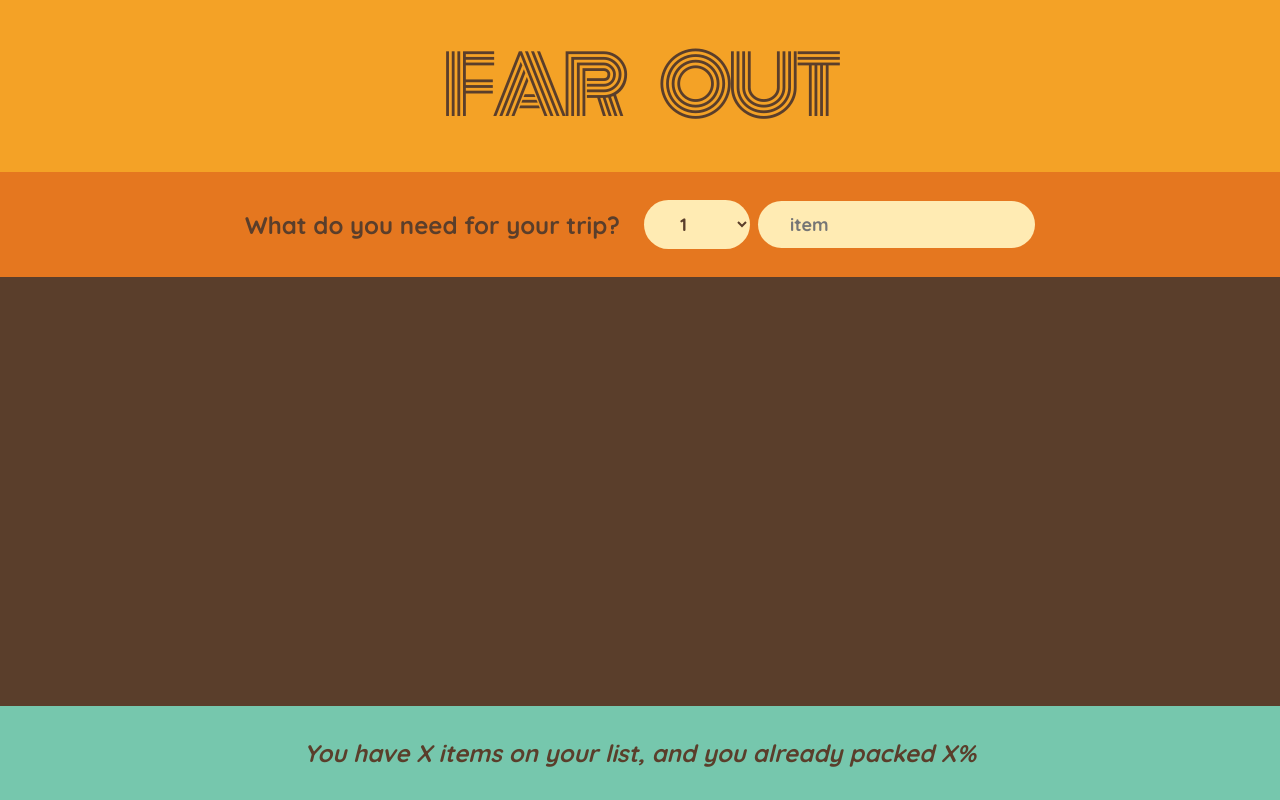
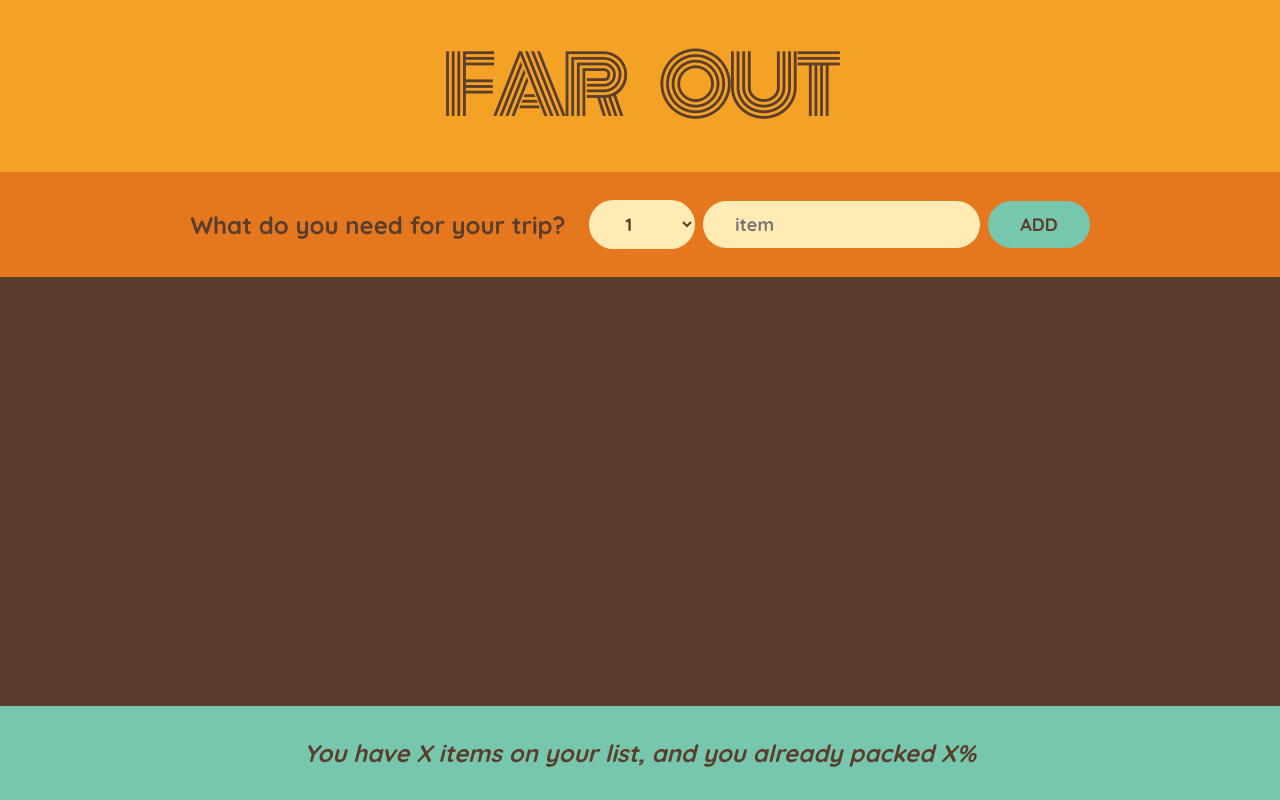
Before and after one commit to lizzach/travel-list, a React (Vite) app: page / in a window 1280 px wide. Built offline with nearby package versions, Linux system fonts and the light colour scheme.

Commit message:
Add "add" button to Form

```diff
--- a/src/components/Form.tsx
+++ b/src/components/Form.tsx
@@ -36,6 +36,7 @@ export default function Form({onAddItem}): JSX.Element {
         onChange={(e) => setDescription(e.target.value)}
       >
       </input>
+      <button type="submit">Add</button>
     </form>
   );
 }
```
